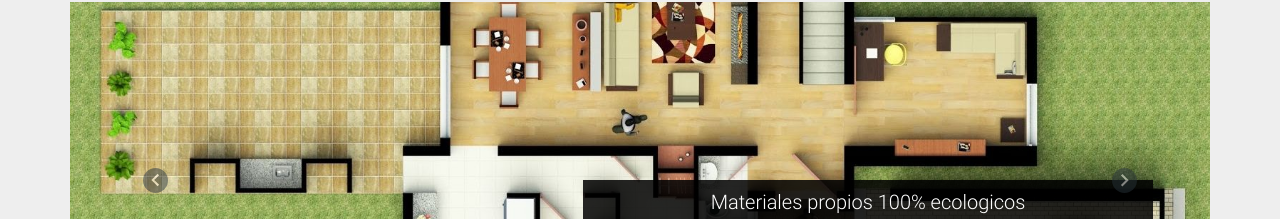
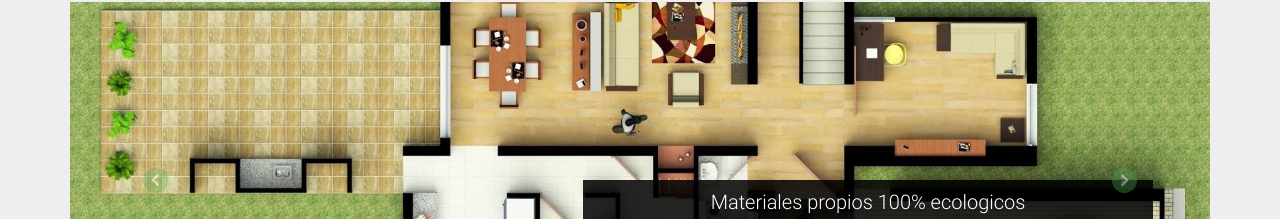
Before and after one commit to ctnfimac/Bootstrap-web, a plain HTML site: page index.html in a window 1280 px wide. Shown: the part 2757-2976 px from the top of the page. Drawn offline with Linux system fonts and the light colour scheme; files whose address does not match are found by name.

Commit message:
corrijo color de los botones del slider

```diff
--- a/index.html
+++ b/index.html
@@ -228,11 +228,11 @@
 						  </div>
 						</div>
 						<a class="carousel-control-prev" href="#carouselExampleFade" role="button" data-slide="prev">
-						  <span class="carousel-control-prev-icon special-color-dark rounded-circle" aria-hidden="true"></span>
+						  <span class="carousel-control-prev-icon rgba-green-strong rounded-circle" aria-hidden="true"><</span>
 						  <span class="sr-only">Previous</span>
 						</a>
 						<a class="carousel-control-next" href="#carouselExampleFade" role="button" data-slide="next">
-						  <span class="carousel-control-next-icon special-color-dark rounded-circle" aria-hidden="true"></span>
+						  <span class="carousel-control-next-icon rgba-green-strong rounded-circle" aria-hidden="true">></span>
 						  <span class="sr-only">Next</span>
 						</a>
 					  </div>
```
